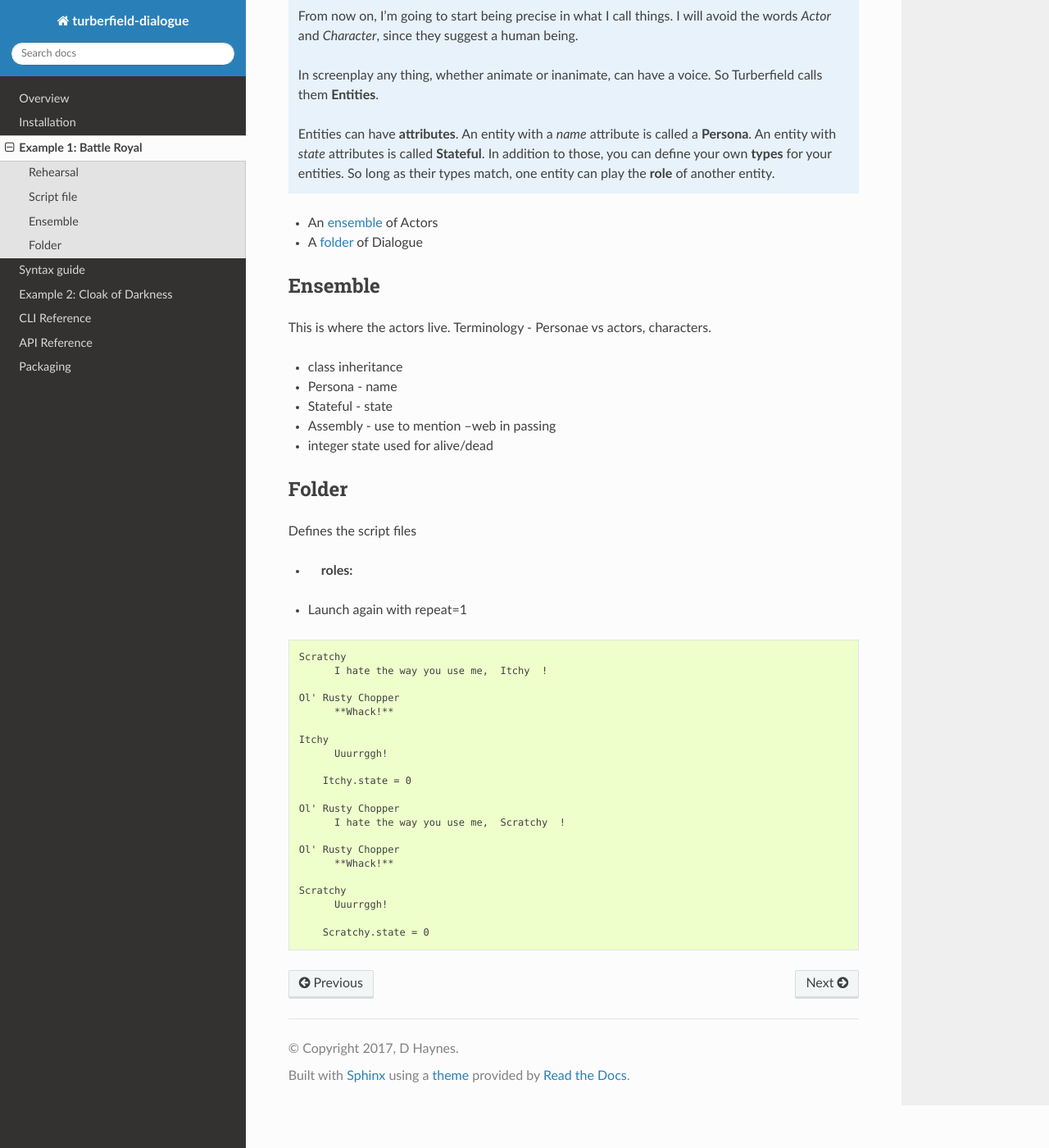
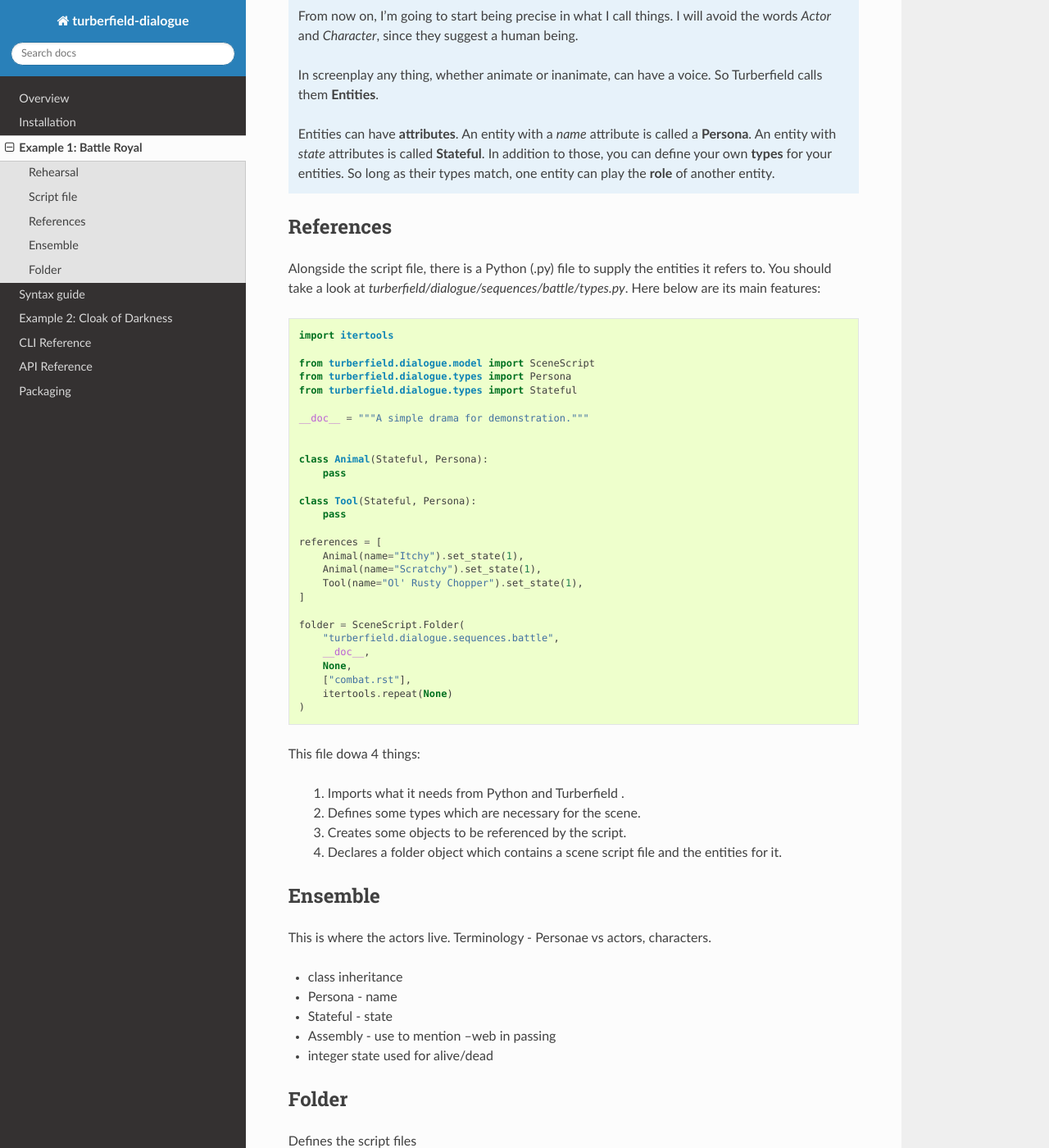
Before and after one commit to tundish/turberfield-dialogue, a Sphinx documentation site: the page built from turberfield/dialogue/doc/battle.rst, in a window 1280 px wide and 1400 px high, scrolled down 2310 px. Shown: the whole window at 82% size. Built offline with Sphinx 7.4.7 and the Read the Docs theme 2.0.0, drawn with Linux system fonts in a browser that asks for light colours.

Commit message:
Starting to document types.

```diff
--- a/turberfield/dialogue/doc/battle.rst
+++ b/turberfield/dialogue/doc/battle.rst
@@ -124,10 +124,51 @@ The script file also contains other sections which do not correspond to dialogue
    your own **types** for your entities.  So long as their types match, one entity can play the
    **role** of another entity.
 
+References
+==========
+
+Alongside the script file, there is a Python (.py) file to supply the entities it refers to.
+You should take a look at `turberfield/dialogue/sequences/battle/types.py`. Here below are its main features:
 
 
-* An ensemble_ of Actors
-* A folder_ of Dialogue
+.. code-block:: python
+
+    import itertools
+
+    from turberfield.dialogue.model import SceneScript
+    from turberfield.dialogue.types import Persona
+    from turberfield.dialogue.types import Stateful
+
+    __doc__ = """A simple drama for demonstration."""
+
+
+    class Animal(Stateful, Persona):
+        pass
+
+    class Tool(Stateful, Persona):
+        pass
+
+    references = [
+        Animal(name="Itchy").set_state(1),
+        Animal(name="Scratchy").set_state(1),
+        Tool(name="Ol' Rusty Chopper").set_state(1),
+    ]
+
+    folder = SceneScript.Folder(
+        "turberfield.dialogue.sequences.battle",
+        __doc__,
+        None,
+        ["combat.rst"],
+        itertools.repeat(None)
+    )
+
+This file dowa 4 things:
+
+    #. Imports what it needs from Python and Turberfield .
+    #. Defines some types which are necessary for the scene.
+    #. Creates some objects to be referenced by the script.
+    #. Declares a folder object which contains a scene script file
+       and the entities for it.
 
 Ensemble
 ========
```
